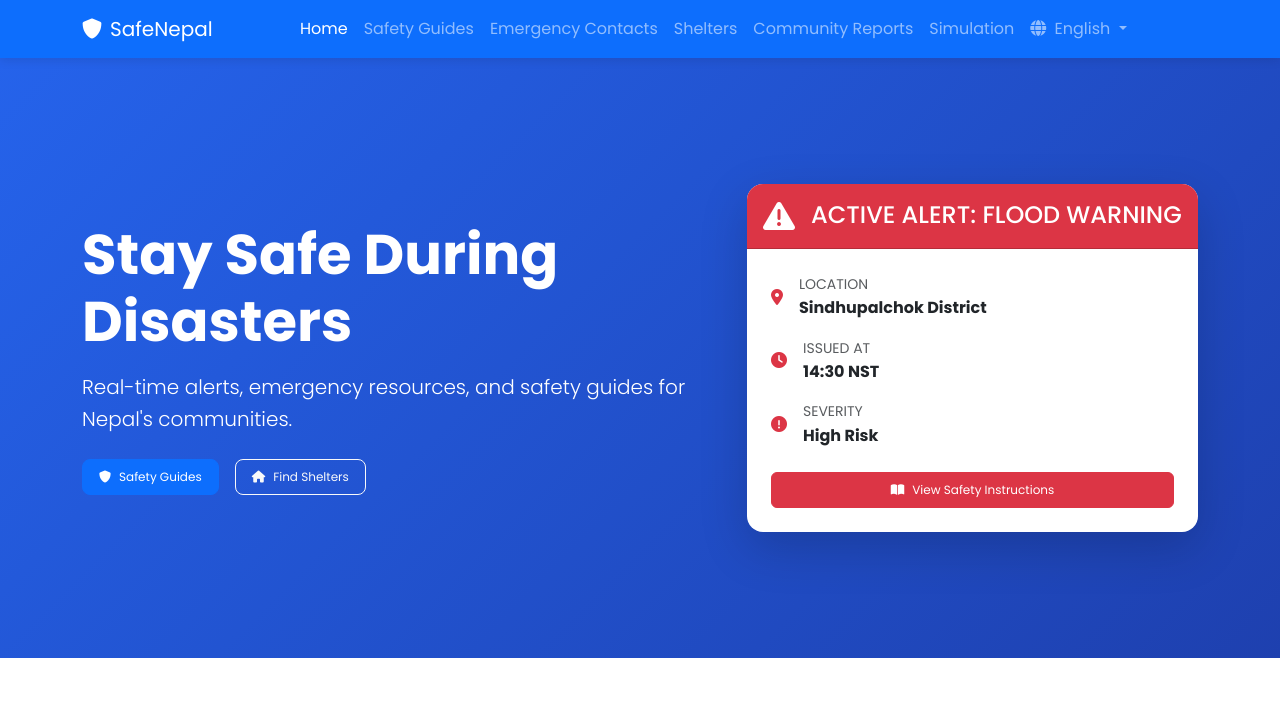
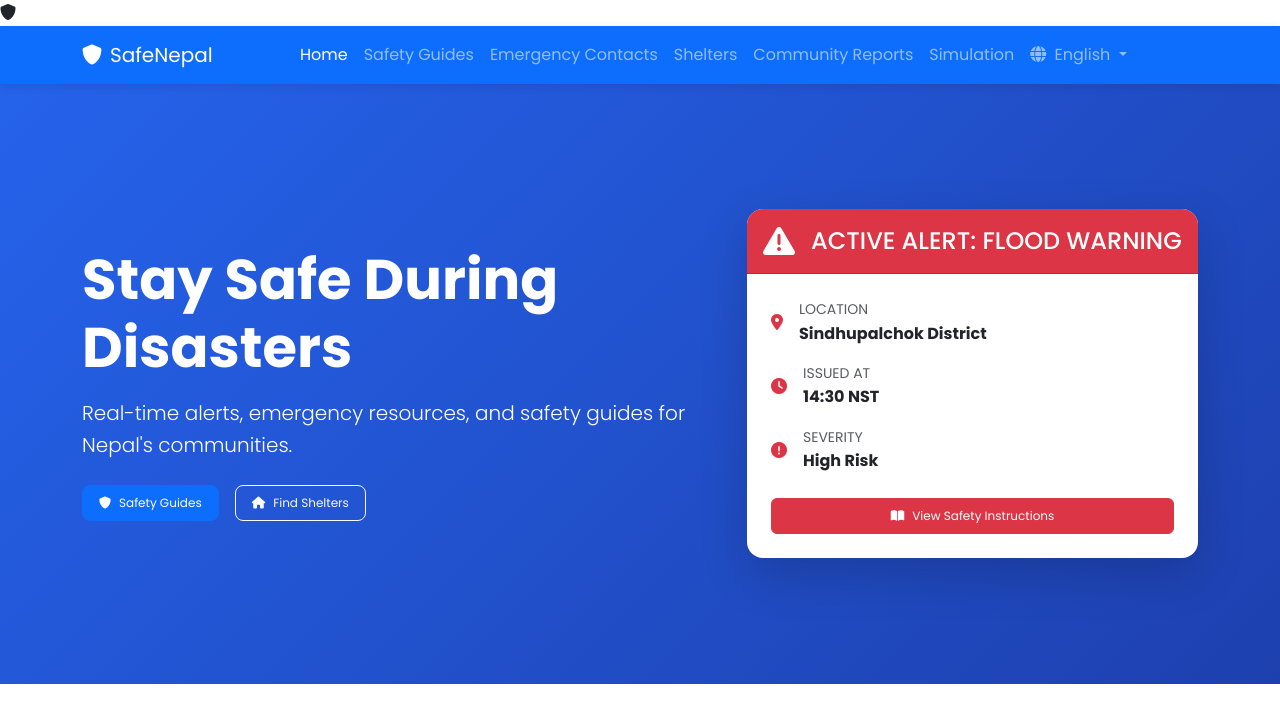
Before and after one commit to kinjalsgitacc/safe-nepal, a website: page index.html in a window 1280 px wide. Shown: the top 727 px of the page. Drawn offline with nearby package versions, Linux system fonts and the light colour scheme.

Commit message:
Update index.html

```diff
--- a/index.html
+++ b/index.html
@@ -26,6 +26,7 @@
     <meta name="apple-mobile-web-app-status-bar-style" content="black">
     <meta name="apple-mobile-web-app-title" content="SafeNepal">
     <link rel="apple-touch-icon" href="/images/icons/icon-152x152.png">
+    <i class="fas fa-shield-alt me-2"></i>
     <style>
                :root {
             --primary: #2563eb;
```
